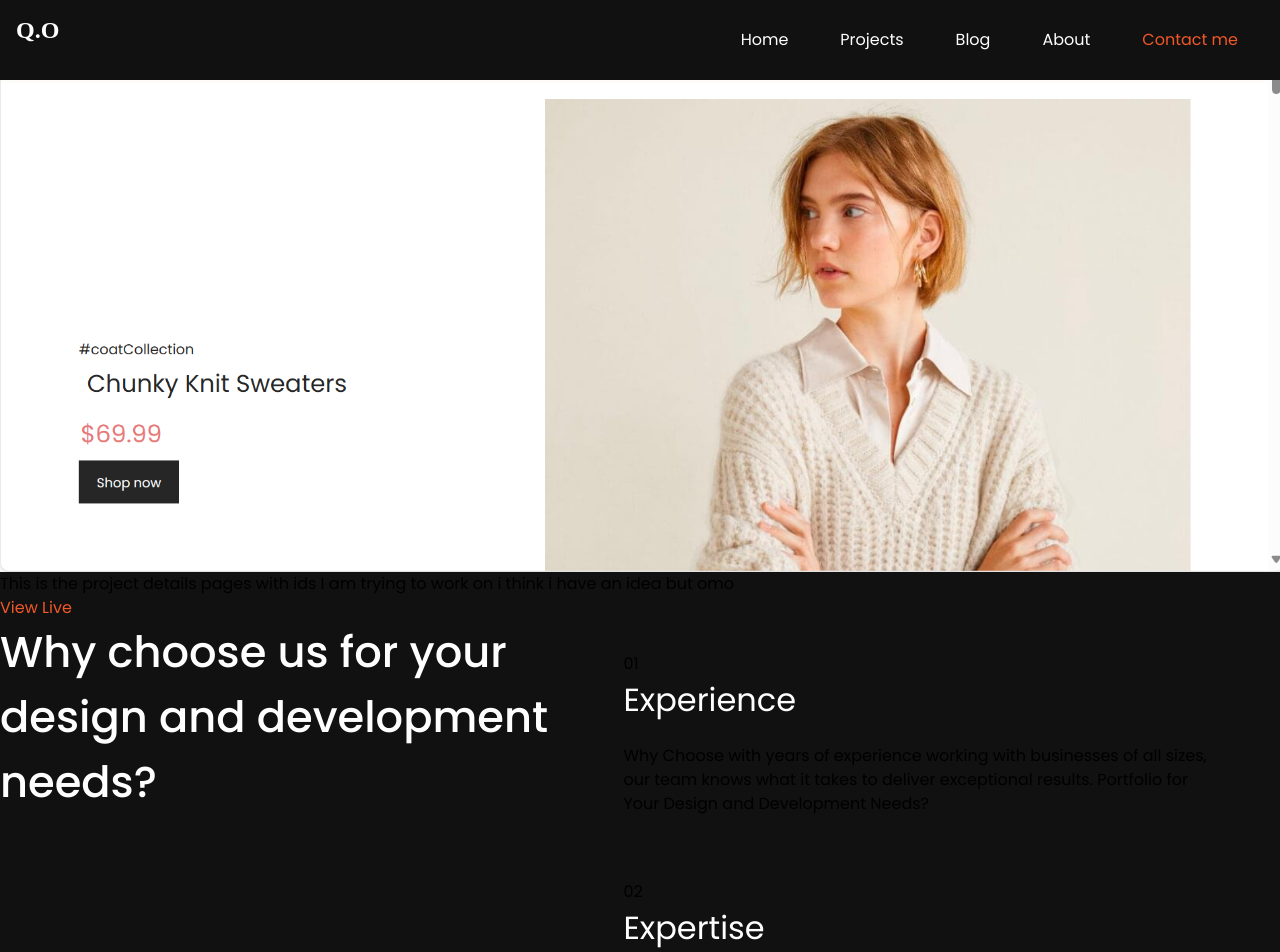
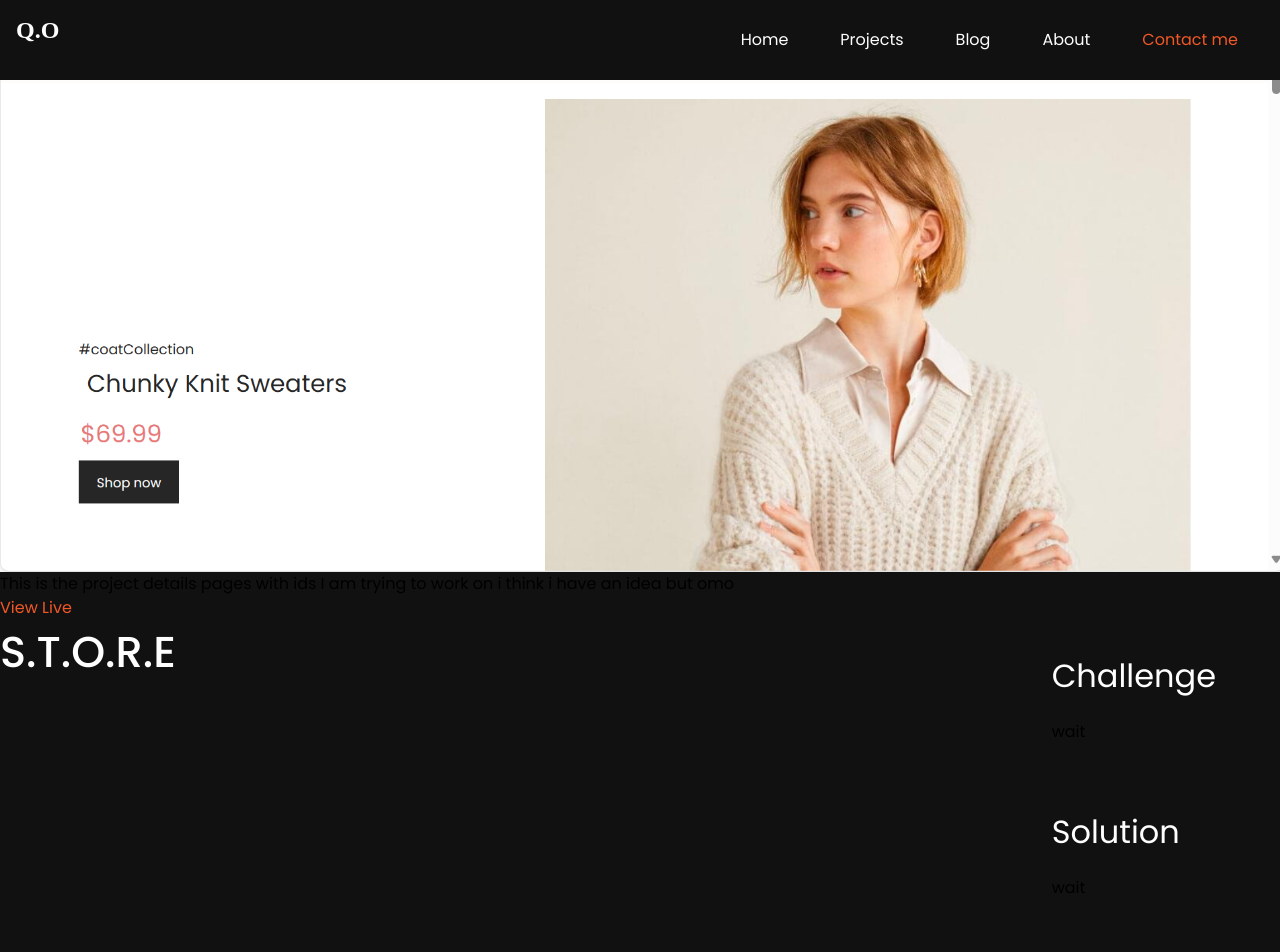
Before and after one commit to Te-Stack/Portfolio-V2, a Next.js app: page /project/project-details/1 in a window 1280 px wide. Shown: the top 952 px of the page. Built offline with nearby package versions, Linux system fonts and the light colour scheme.

Commit message:
Working on the project details

```diff
--- a/app/(routes)/project/project-details/[id]/page.jsx
+++ b/app/(routes)/project/project-details/[id]/page.jsx
@@ -1,7 +1,7 @@
 import What from "@/app/components/what/What";
 import Image from "next/image";
 import project1 from "../../../../../public/Project-pics-1.png"
-import MyComponent from "@/app/components/parallax/Parallax";
+import ProjectComponent from "@/app/components/parallax/Projectparallax";
 
 
 
@@ -19,7 +19,13 @@ const ProductDetails = () => {
 
             This is the project details pages with ids I am trying to work on i think i have an idea but omo
             <div><button>View Live </button></div>
-            <MyComponent/>
+            <ProjectComponent
+                name="S.T.O.R.E"
+                challengeDetails="wait"
+                s
+                solutionDetails="wait"
+
+            />
 
             <What />
 
--- /dev/null
+++ b/app/components/parallax/Projectparallax.jsx
@@ -0,0 +1,89 @@
+"use client"
+import React, { useEffect, useRef } from 'react';
+import { gsap } from 'gsap';
+import { ScrollTrigger } from 'gsap/ScrollTrigger';
+import "./parallax.css"
+
+// Ensure ScrollTrigger is registered with GSAP
+gsap.registerPlugin(ScrollTrigger);
+
+const ProjectComponent = ({name, challengeDetails, solutionDetails} ) => {
+ const sectionRef = useRef(null);
+ const colLeftRef = useRef(null);
+
+ useEffect(() => {
+    // Initialize ScrollTrigger
+    ScrollTrigger.create({
+      animation: gsap.timeline({ paused: true }).fromTo(
+        colLeftRef.current,
+        { y: 0 },
+        { y: '50vh', duration: 1.5, ease: 'none' },
+        0
+      ),
+      trigger: sectionRef.current,
+      start: 'top top',
+      end: 'bottom center',
+      scrub: true
+    });
+
+    // Function to handle animation frame
+    const raf = (time) => {
+      // Assuming Lenis is a custom animation library or a typo.
+      // If it's a typo and you meant to use GSAP, you can replace this with GSAP's animation logic.
+      // For demonstration, I'm leaving it as is.
+      // lenis.raf(time);
+      ScrollTrigger.update();
+      requestAnimationFrame(raf);
+    };
+
+    // Start the animation frame loop
+    requestAnimationFrame(raf);
+
+    // Cleanup on component unmount
+    return () => {
+      ScrollTrigger.getAll().forEach((st) => st.kill());
+    };
+ }, []);
+
+ return (
+    <div className="flex flex-col md:flex-row justify-between why" ref={sectionRef}>
+      <div id="vertical"  ref={colLeftRef}>
+        <h2>{name}</h2>
+        <p>{}</p>
+      </div>
+      <div className="col_left" id="vertical">
+      <div className='left'>
+
+                    <h3>Challenge</h3>
+                    <p>{challengeDetails}</p>
+                </div>
+                <div className='left'>
+                    <h3>Solution</h3>
+                    <p>{solutionDetails}</p>
+                </div>
+
+        {/* This code is for mobile view.  */}
+      </div>
+      <div id="mobile">
+        <h2>{name}</h2>
+        <p></p>
+      </div>
+      <div className="col_left" id="mobile">
+      <div className='left'>
+
+                    <h3>Challenge</h3>
+                    <p>{challengeDetails}</p>
+                </div>
+                <div className='left'>
+                    <h3>Solution</h3>
+                    <p>{solutionDetails}</p>
+                </div>
+
+
+        {/* Your content here */}
+      </div>
+    </div>
+ );
+};
+
+export default ProjectComponent;
```
